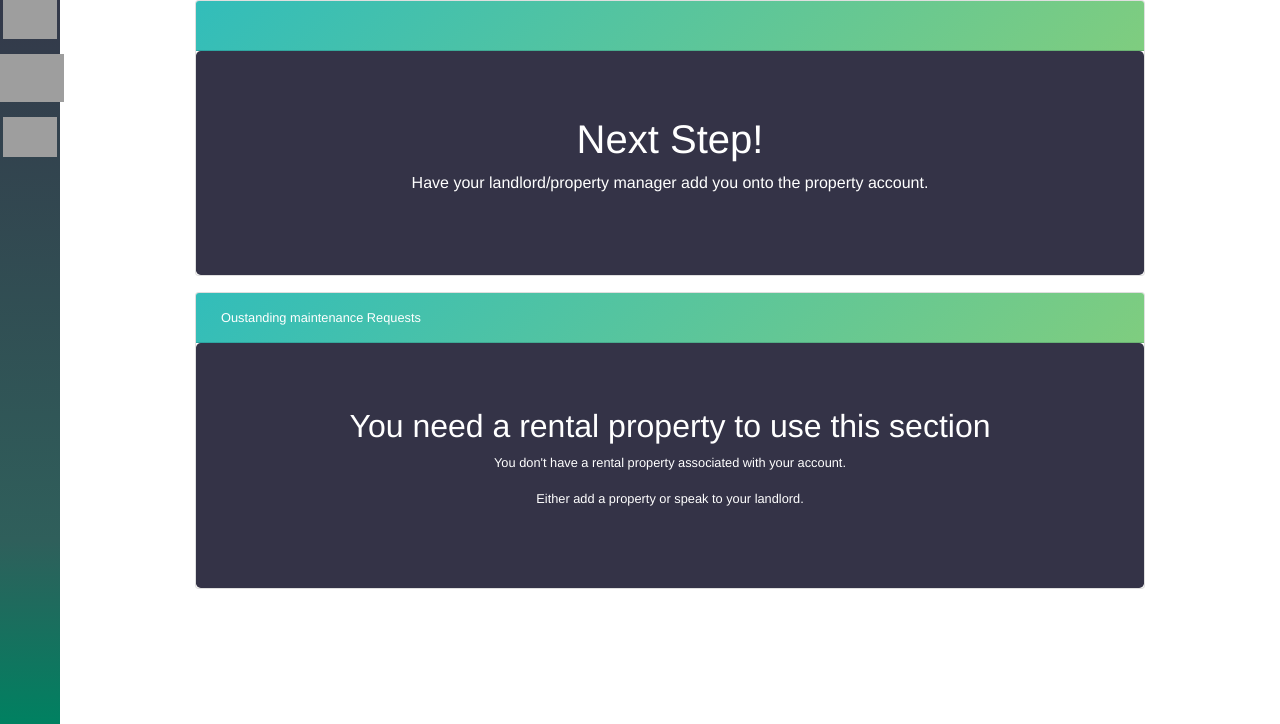
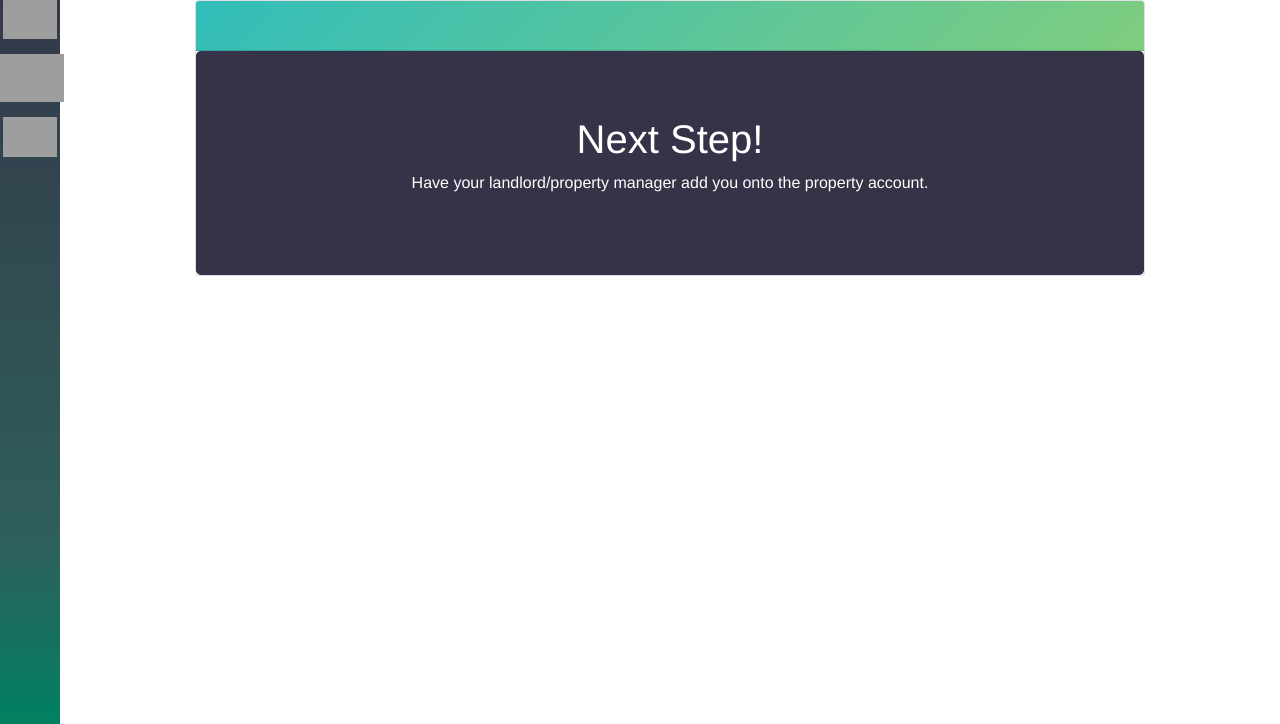
Before and after one commit to gitbush/tenant_share, a Django app: page / in a window 1280 px wide. Shown: the part 76-800 px from the top of the page. Run offline with Django 3.2, Linux system fonts and the light colour scheme; the visitor is signed in with stand-in values (Sample User, id 1); some libraries are stand-ins or nearby versions; grey boxes are pictures that could not be loaded.

Commit message:
Remove unneeded maint_list section on home.html

```diff
--- a/maintenance/templates/maintenance/home.html
+++ b/maintenance/templates/maintenance/home.html
@@ -8,24 +8,5 @@
         {% else %}
             {% include 'maintenance/_no_rental.html' %}
         {% endif %}
-        <!-- oustanding maintenance list -->
-        <div class="row justify-content-center">
-            <div class="card col-11 mt-3 mb-3 max-card">
-                <div class="row justify-content-center">
-                    <div class="col-12 card-header">
-                        <h4 class="sm-heading">Oustanding maintenance Requests</h4>
-                    </div>
-                    {% if userRental %}
-                        {% include 'maintenance/_maint_list_item.html' %}
-                    {% else %}
-                        <div class="col-12 jumbotron text-center m-0">
-                            <h1 class="lg-heading">You need a rental property to use this section</h1>
-                            <p class="d-block md-text">You don't have a rental property associated with your account.</p>
-                            <p class="d-block md-text">Either add a property or speak to your landlord.</p>
-                        </div>
-                    {% endif %}
-                </div>
-            </div>
-        </div>
     </div>
     {% endblock %}
```
